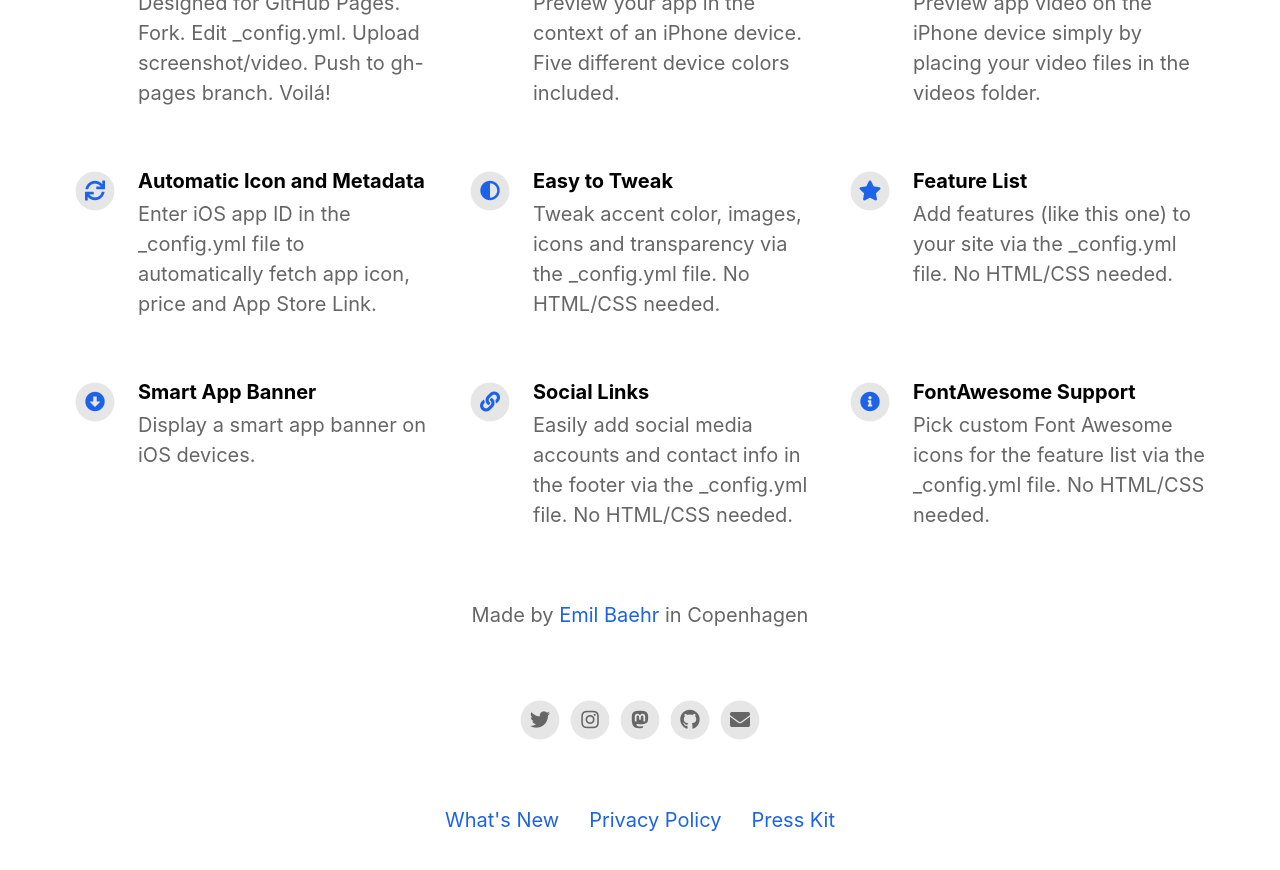
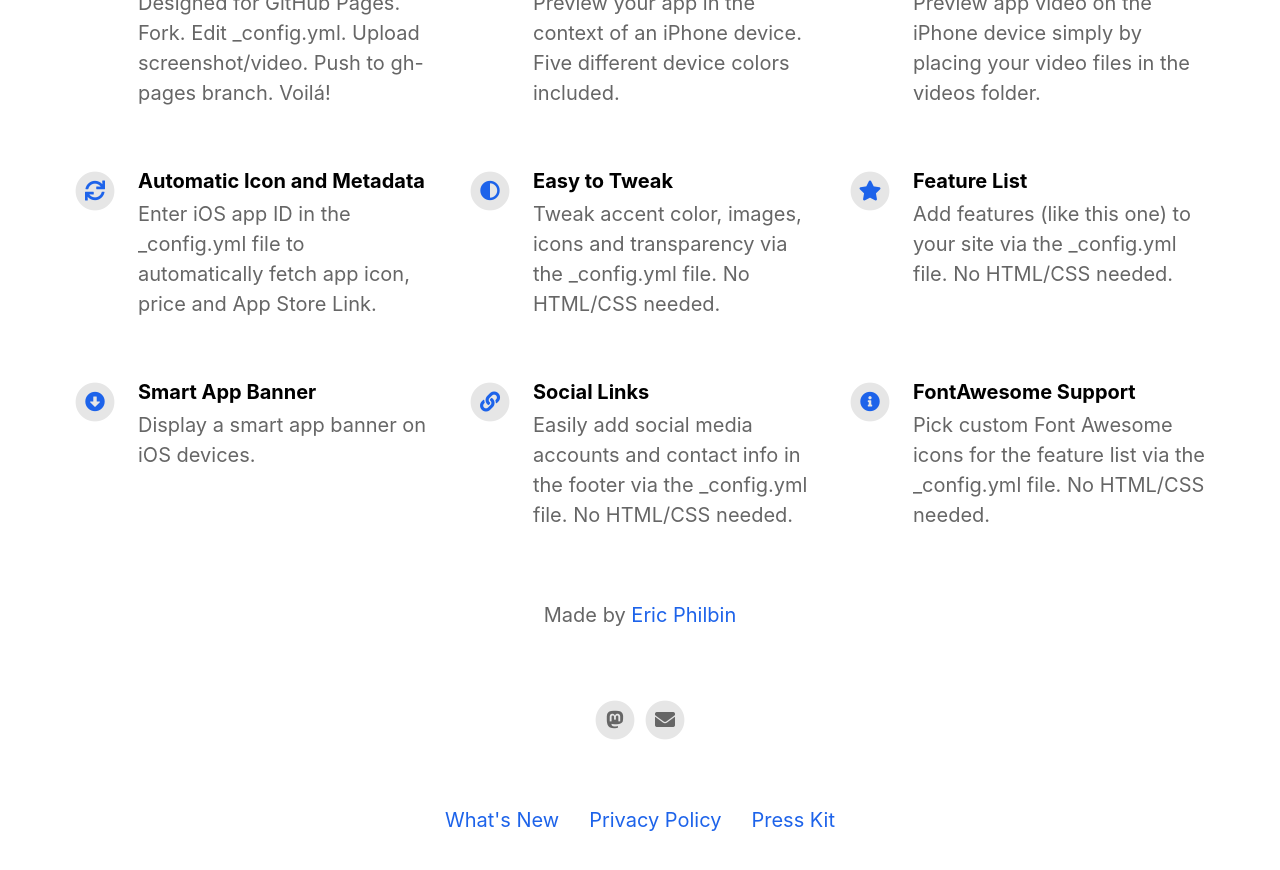
Before and after one commit to eric-philbin/ClassicalAmp, a Jekyll site: the page built from index.html, in a window 1280 px wide and 900 px high, scrolled down 1124 px. Shown: the top 870 px of the window. Built offline with Jekyll 4.4.1, drawn with Linux system fonts in a browser that asks for light colours; nearby versions of some CDN libraries.

Commit message:
Update _config.yml

```diff
--- a/_config.yml
+++ b/_config.yml
@@ -2,7 +2,7 @@
 page_title                                :                                           # Automatically populates with app name if not set and if iOS app ID is set. Otherwise enter manually.
 
 # App Info
-ios_app_id                                : 1234793120                                # Required. Enter iOS app ID to automatically populate name, price and icons (e.g. 718043190).
+ios_app_id                                : 6829616499                                # Required. Enter iOS app ID to automatically populate name, price and icons (e.g. 718043190).
 ios_app_country                           : us                                        # Required outside USA. Enter 2 letter country code as in https://en.wikipedia.org/wiki/ISO_3166-1_alpha-2
 
 appstore_link                             :                                           # Automatically populates if not set and if iOS app ID is set. Otherwise enter manually.
@@ -20,18 +20,18 @@ enable_smart_app_banner                   : true
 
 
 # Information About Yourself
-your_name                                 : Emil Baehr
-your_link                                 : https://emilbaehr.com
-your_city                                 : Copenhagen
-email_address                             : emil.baehr@gmail.com
+your_name                                 : Eric Philbin
+your_link                                 : https://philbin.io
+your_city                                 :
+email_address                             : eric@philbin.io
 linkedin_username                         :
 linkedin_company                          :
 facebook_username                         :
-instagram_username                        : ebaehr
-twitter_username                          : ebaehr
-github_username                           : emilbaehr
+instagram_username                        :
+twitter_username                          :
+github_username                           :
 youtube_username                          :
-mastodon_link                             : https://mastodon.social/@ebaehr
+mastodon_link                             : https://sfba.social/@blitzen
 
 
 
```
